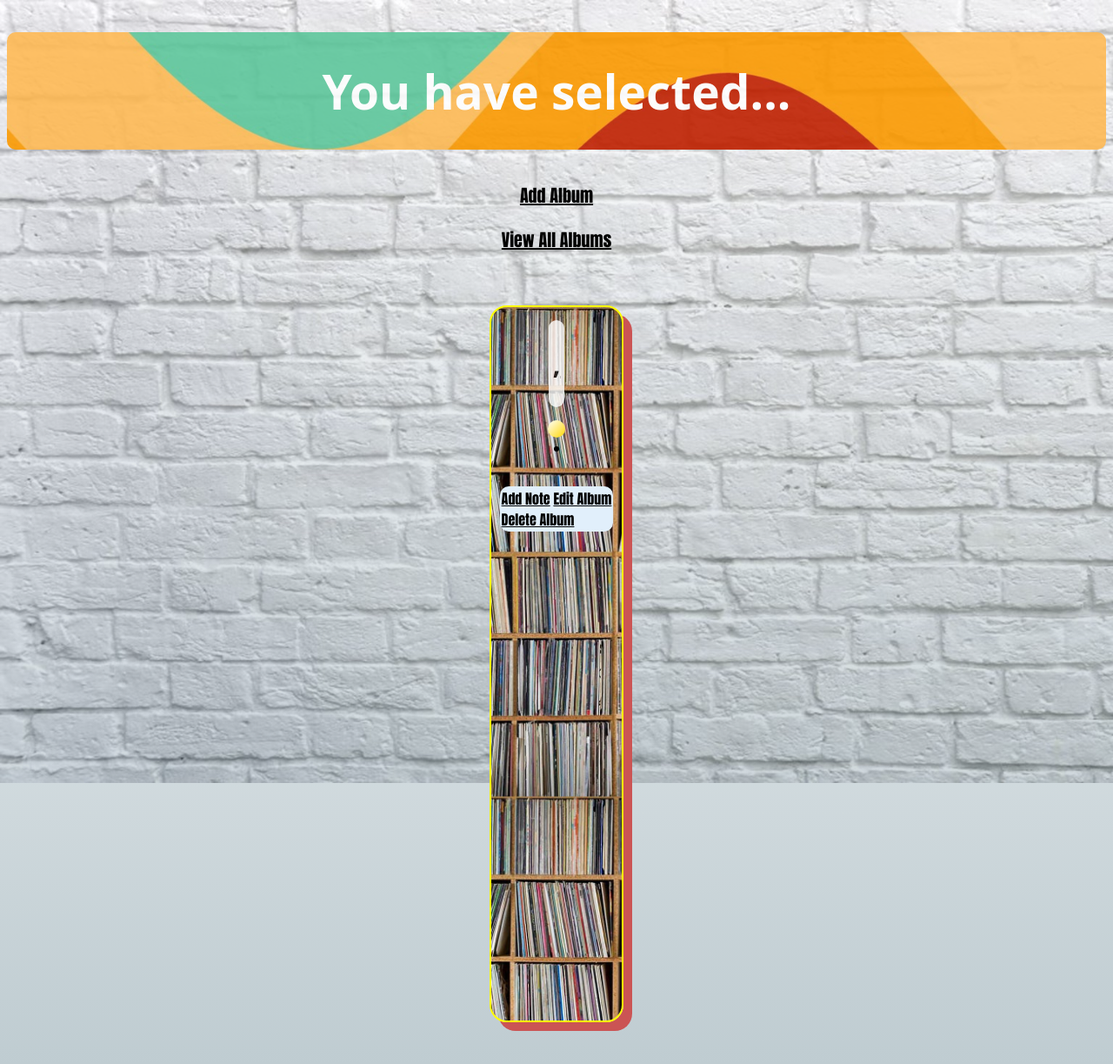
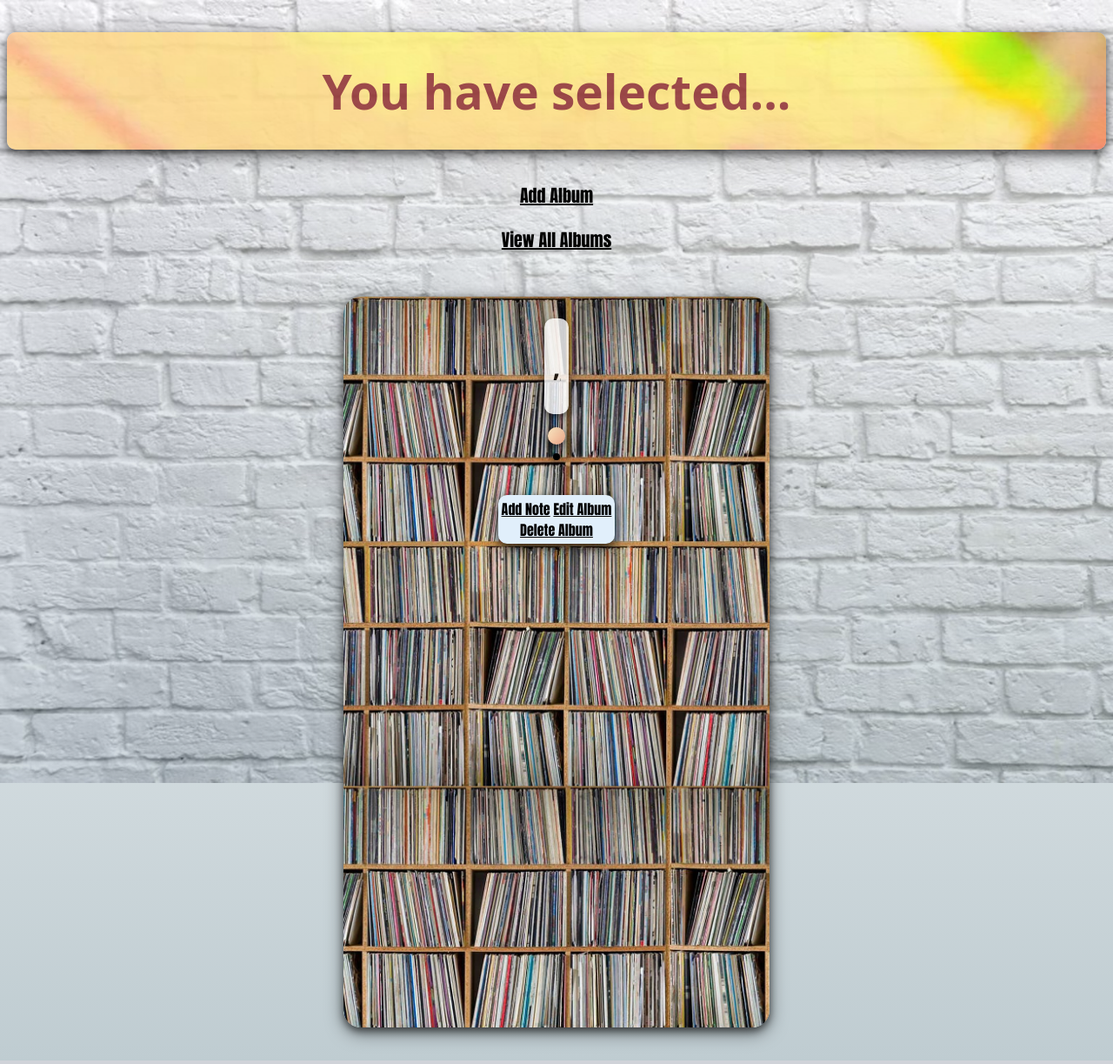
Before and after one commit to Momentum-Team-13/django-music-mintelc12, a Django app: template templates/junietunes/album_detail.html in a window 1280 px wide. Shown: the whole page at 87% size. Run offline with Django 4.2, Linux system fonts and the light colour scheme; the template is opened without the code that fills it, so the values that code supplies are empty; some libraries are stand-ins or nearby versions.

Commit message:
changed some css, like this a lot better

```diff
--- a/static/css/styles.css
+++ b/static/css/styles.css
@@ -1,5 +1,5 @@
 body {
-    background-image: linear-gradient(0deg, rgba(0, 52, 72, 0.25), rgba(255, 255, 255, 0.25)), url(brick-wall-backgroung.jpg);
+    background-image: linear-gradient(0deg, rgba(0, 52, 72, 0.25), rgba(255, 255, 255, 0.25)), url(cool-background.jpg);
     background-size: 1600px;
     background-repeat: no-repeat;
     background-attachment: fixed;
@@ -11,12 +11,15 @@ body {
     background-color: black;
     padding: 6px;
     border-radius: 50%;
+    box-shadow: 0 4px 8px 0 rgba(0, 0, 0, 0.5), 0 6px 20px 0 rgba(0, 0, 0, 0.5);
 }
 
 .empty-star {
     font-size: 30px;
     padding: 6px;
+    color: rgb(0, 0, 0);
     border-radius: 50%;
+
 }
 
 a:link {
@@ -26,7 +29,7 @@ a:visited {
     color: black;
 }
 a:hover {
-    color:rgb(136, 168, 195);
+    color: rgb(6, 184, 190);
     transition: .25s;
 }
 
@@ -41,24 +44,26 @@ p {
 .album-year {
     background-color: white;
     opacity: .8;
-    padding: 5px;
+    padding: 10px;
     margin: 5px;
     border-radius: 10px;
+    box-shadow: 0 4px 8px 0 rgba(0, 0, 0, 0.5), 0 6px 20px 0 rgba(0, 0, 0, 0.5);
 }
 
 h1 {
     text-align: center;
     font-family: system-ui, -apple-system, BlinkMacSystemFont, 'Segoe UI', Roboto, Oxygen, Ubuntu, Cantarell, 'Open Sans', 'Helvetica Neue', sans-serif;
     text-align: center;
-    color: rgb(255, 255, 255);
+    color: rgb(149, 57, 57);
     font-size: 55px;
     padding: 30px;
-    background: url(retro-background.jpg);
+    background: url(blur.jpg);
     border-radius: 10px;
     opacity: .9;
     background-repeat: no-repeat;
     background-size: 1600px;
     background-attachment: fixed;
+    box-shadow: 0 4px 8px 0 rgba(0, 0, 0, 0.5), 0 6px 20px 0 rgba(0, 0, 0, 0.5);
 
 }
 
@@ -82,26 +87,28 @@ h5 {
 }
 
 .record {
-    border: solid yellow 2px;
-    box-shadow: 10px 10px;
+    /* border: solid rgb(246, 152, 37) 5px; */
+    /* box-shadow: 15px 10px 5px; */
+    box-shadow: 0 4px 8px 0 rgba(0, 0, 0, 0.5), 0 6px 20px 0 rgba(0, 0, 0, 0.5);
+    text-align: center;
     border-radius: 20px;
     align-items: center;
     display: flex;
     flex-direction: column;
-    padding: 10px;
+    padding: 20px;
     /* margin: 10px; */
     font-family:Impact, Haettenschweiler, 'Arial Narrow Bold', sans-serif;
-    color: rgb(203, 84, 84);
+    color: rgb(33, 80, 89);
     background: url(wall-of-records.jpeg);
     background-size: 1000px;
-    max-width: 450px;
+    width: 450px;
     margin: auto;
     height: 800px;
 
 }
 
 .flex-container {
-    padding: 40px;
+    padding: 30px;
     display: flex;
     flex-wrap: wrap;
     justify-content: space-between;
@@ -109,11 +116,12 @@ h5 {
 
 .column {
     flex: 33.33%;
-    padding: 20px;
+    padding: 10px;
 }
 
 .artist {
-    background-image: linear-gradient(to bottom right, white, gold);
+    background-image: linear-gradient(to bottom right, rgb(255, 237, 198), rgb(231, 160, 131));
+    box-shadow: 0 4px 8px 0 rgba(0, 0, 0, 0.5), 0 6px 20px 0 rgba(0, 0, 0, 0.5);
     border-radius: 20px;
     text-align: center;
     padding: 10px;
@@ -126,19 +134,21 @@ img {
     border: 5px solid black;
     width: 300px;
     margin: 10px;
-
+    box-shadow: 0 4px 8px 0 rgba(0, 0, 0, 0.5), 0 6px 20px 0 rgba(0, 0, 0, 0.5);
 }
 
 .note {
     background-color:black;
-    padding: 3px;
+    padding: 4px;
     border-radius: 10px;
     color:rgb(203, 230, 252);
     font-family: arial;
+    box-shadow: 0 4px 8px 0 rgba(0, 0, 0, 0.5), 0 6px 20px 0 rgba(0, 0, 0, 0.5);
 }
 
 .options {
     background-color:rgb(225, 239, 251);
-    padding: 2px;
+    padding: 4px;
     border-radius: 10px;
+    box-shadow: 0 4px 8px 0 rgba(0, 0, 0, 0.5), 0 6px 20px 0 rgba(0, 0, 0, 0.5);
 }
```
Also changed, not shown: static/css/blur.jpg (added), static/css/cool-background.jpg (renamed from static/css/brick-wall-backgroung.jpg).
